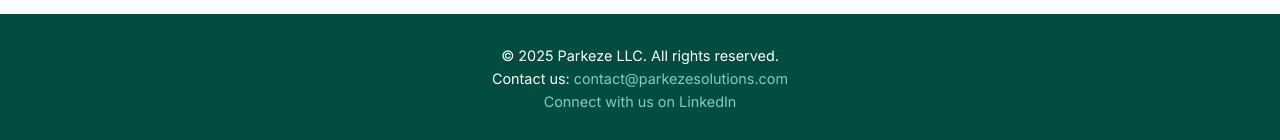
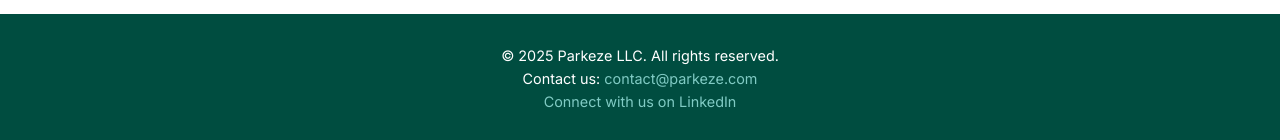
Before and after one commit to parkezesolutions/parkezesolutions.github.io, a React (Create React App) app: page /403 in a window 1280 px wide. Shown: the part 657-797 px from the top of the page. Built offline with nearby package versions, Linux system fonts and the light colour scheme.

Commit message:
refactor parkezesolutions to parkeze

```diff
--- a/package.json
+++ b/package.json
@@ -1,5 +1,5 @@
 {
-  "homepage": "https://parkezesolutions.com/",
+  "homepage": "https://parkeze.com/",
   "name": "parkeze-website",
   "version": "0.1.0",
   "private": true,
--- a/src/components/Footer.js
+++ b/src/components/Footer.js
@@ -3,7 +3,7 @@
 const Footer = () => (
   <footer className="footer" id="contact">
     <p>&copy; 2025 Parkeze LLC. All rights reserved.</p>
-    <p>Contact us: <a href="mailto:contact@parkezesolutions.com">contact@parkezesolutions.com</a></p>
+    <p>Contact us: <a href="mailto:contact@parkeze.com">contact@parkeze.com</a></p>
     <p><a href="https://www.linkedin.com/company/parkeze/" target="_blank" rel="noopener noreferrer">Connect with us on LinkedIn</a></p>
   </footer>
 );
```
Also changed, not shown: 1 other file (tests, documents, lock files or other folders).
